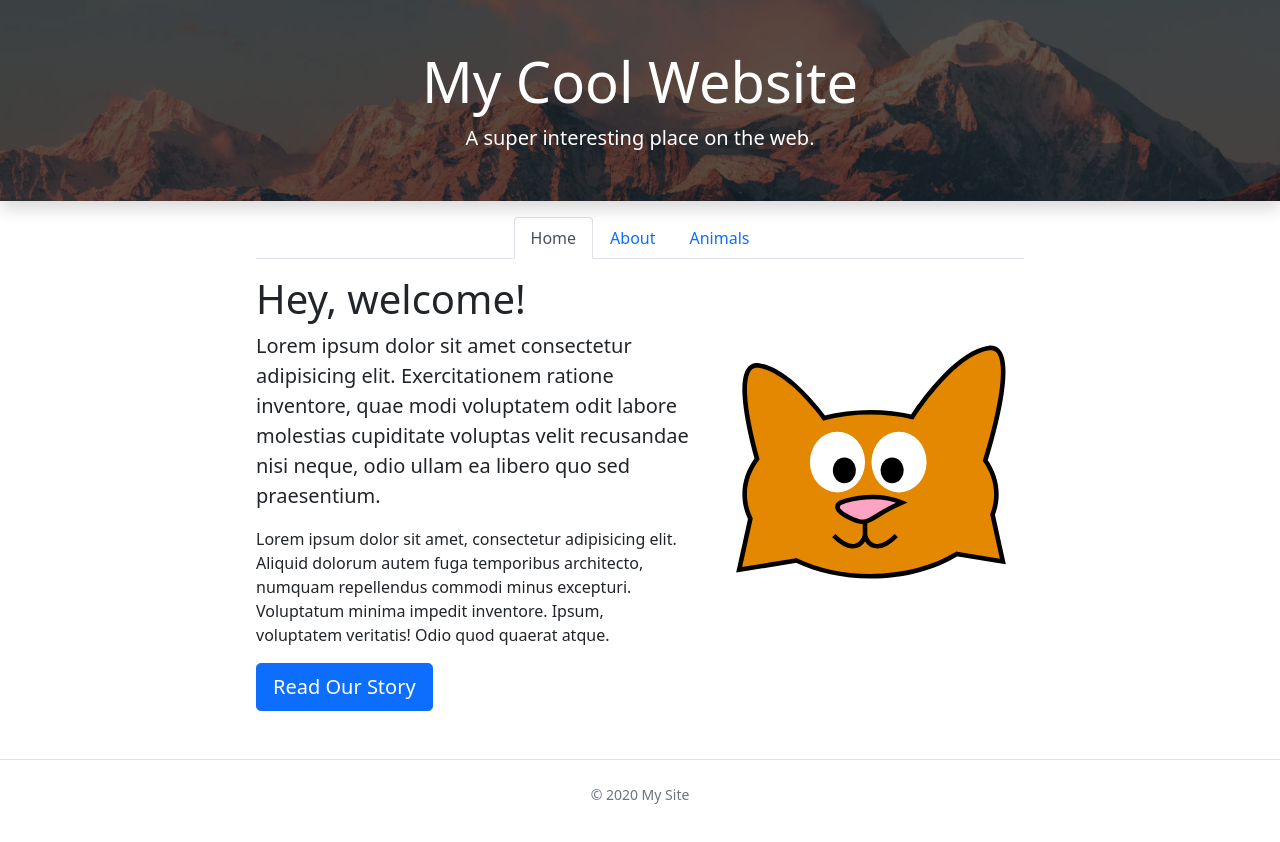
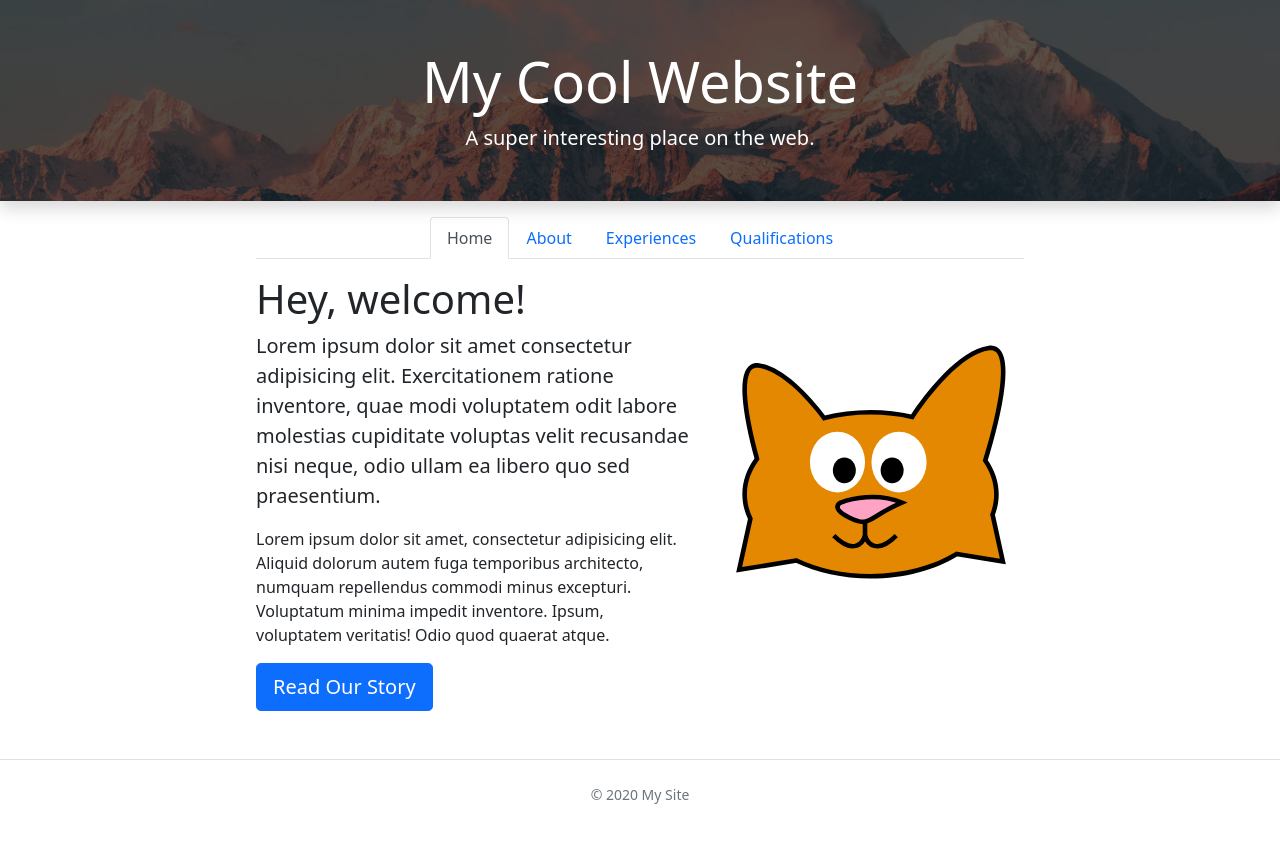
Before and after one commit to Sumant-Mishra-14/sumant-mishra-site, a plain HTML site: page index.html in a window 1280 px wide. Drawn offline with nearby package versions, Linux system fonts and the light colour scheme.

Commit message:
index
index

```diff
--- a/index.html
+++ b/index.html
@@ -22,7 +22,10 @@
             <a class="nav-link" href="about.html">About</a>
           </li>
           <li class="nav-item">
-            <a class="nav-link" href="animals.html">Animals</a>
+            <a class="nav-link" href="experiences.html">Experiences</a>
+          </li>
+          <li class="nav-item">
+            <a class="nav-link" href="qualifications.html">Qualifications</a>
           </li>
         </ul>
       </nav>
```
